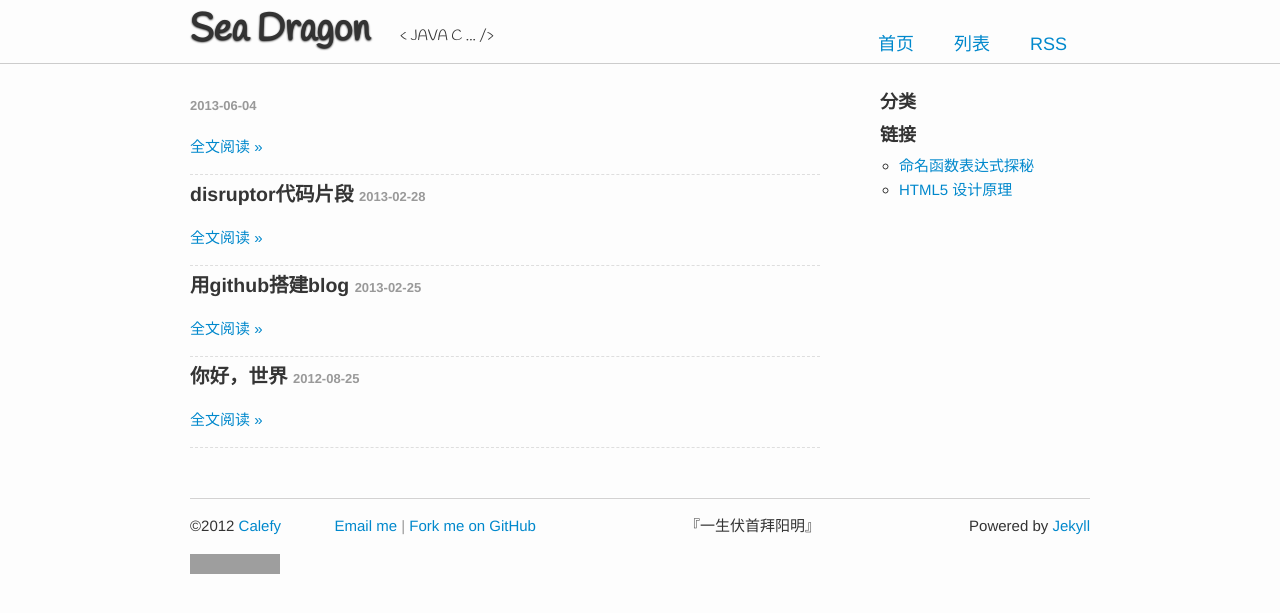
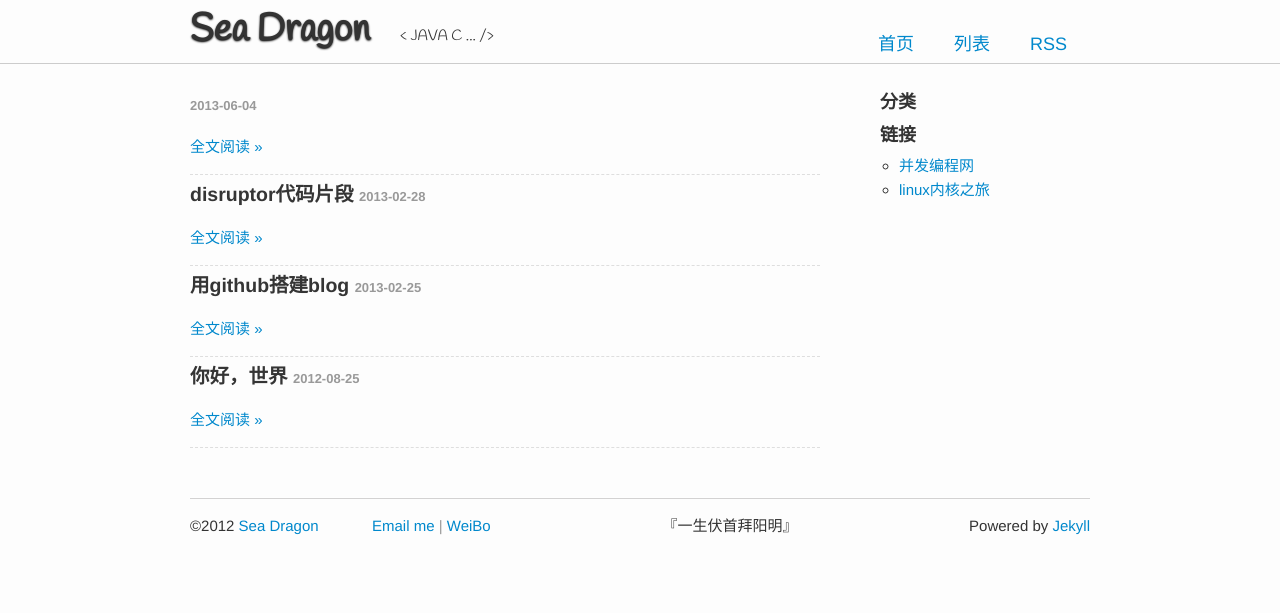
Before and after one commit to seadragonnj/hnnote, a Jekyll site: the page built from index.md, in a window 1280 px wide. Shown: the top 613 px of the page. Built offline with Jekyll 4.4.1, drawn with Linux system fonts in a browser that asks for light colours; Markdown is read by kramdown in place of the engine named in the settings; comment, search, counter and statistics services are not loaded; grey boxes are pictures that could not be loaded.

Commit message:
修改样式

```diff
--- a/_layouts/default.html
+++ b/_layouts/default.html
@@ -30,23 +30,25 @@
 
 		<footer id="footer">
 			<p class="l">
-				&copy;2012 <a href="/">Calefy</a>
+				&copy;2012 <a href="/">Sea Dragon</a>
 				&emsp;&emsp;&emsp;
-				<a href="mailto:clfsw0201@gmail.com" target="_blank">Email me</a>
+				<a href="mailto:wanghl82@gmail.com" target="_blank">Email me</a>
 				<span class="c9">|</span>
-				<a href="https://github.com/calefy/calefy.github.com" target="_blank">Fork me on GitHub</a>
+				<a href="http://weibo.com/wanghl82?wvr=5&" target="_blank">WeiBo</a>
 			</p>
 			<p class="r">Powered by <a href="https://github.com/mojombo/jekyll" target="_blank">Jekyll</a></p>
 			<p class="tac">
 				『一生伏首拜阳明』
 			</p>
 			<!--getclicky begin-->
+                        <!--
 			<div class="c">
 				<a title="Real Time Analytics" href="http://getclicky.com/66550550" target="_blank"><img alt="Real Time Analytics" src="//static.getclicky.com/media/links/badge.gif" border="0" /></a>
 				<script src="//static.getclicky.com/js" type="text/javascript"></script>
 				<script type="text/javascript">try{ clicky.init(66554389); }catch(e){}</script>
 				<noscript><p><img alt="Clicky" width="1" height="1" src="//in.getclicky.com/66554389ns.gif" /></p></noscript>
 			</div>
+                        -->
 			<!--getclicky end-->
 		</footer><!--/footer end-->
 
--- a/_layouts/index.html
+++ b/_layouts/index.html
@@ -18,8 +18,8 @@ layout: default
 	<div>
 		<h3>链接</h3>
 		<ul>
-			<li><a href="http://www.cn-cuckoo.com/main/wp-content/uploads/2009/12/named-function-expressions-demystified.html" target="_blank">命名函数表达式探秘</a></li>
-			<li><a href="http://www.cn-cuckoo.com/2010/10/21/the-design-of-html5-2151.html" target="_blank">HTML5 设计原理</a></li>
+			<li><a href="http://ifeve.com/" target="_blank">并发编程网</a></li>
+			<li><a href="http://www.kerneltravel.net/" target="_blank">linux内核之旅</a></li>
 		</ul>
 	</div>
 </aside>
```
Also changed, not shown: _posts/2013-06-03-cygwin的使用2.md (+8 -6 lines).
